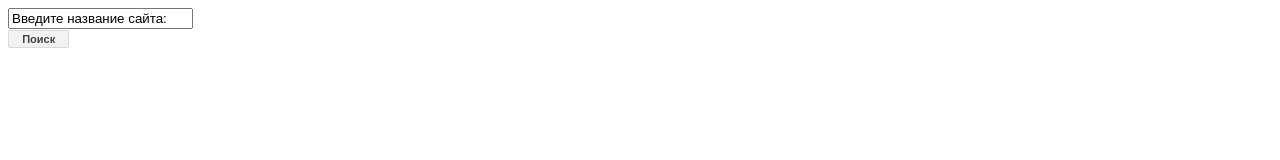
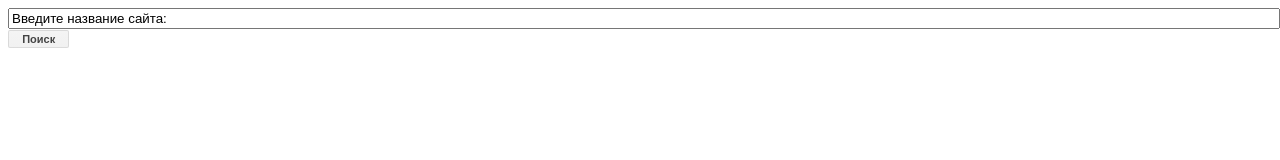
Before and after one commit to LebedevDaniil/LebedevDaniil.github.io, a plain HTML site: page whiten.html in a window 1280 px wide. Drawn offline with Linux system fonts and the light colour scheme.

Commit message:
Update whiten.html

```diff
--- a/whiten.html
+++ b/whiten.html
@@ -21,6 +21,7 @@
 			  border-radius: 2px;
 			  background: rgb(245,245,245) linear-gradient(#f4f4f4, #f1f1f1);
 			  transition: all .218s ease 0s;
+			  text-align: center;
 		}
 		#search:hover {
 			  color: rgb(24,24,24);
@@ -34,6 +35,9 @@
 			  background: rgb(238,238,238) linear-gradient(rgb(238,238,238), rgb(224,224,224));
 			  box-shadow: 0 1px 2px rgba(0,0,0,.1) inset;
 		}
+		#url {
+			width: 100%;
+		}
 	</style>
 </body>
 </html>
```
